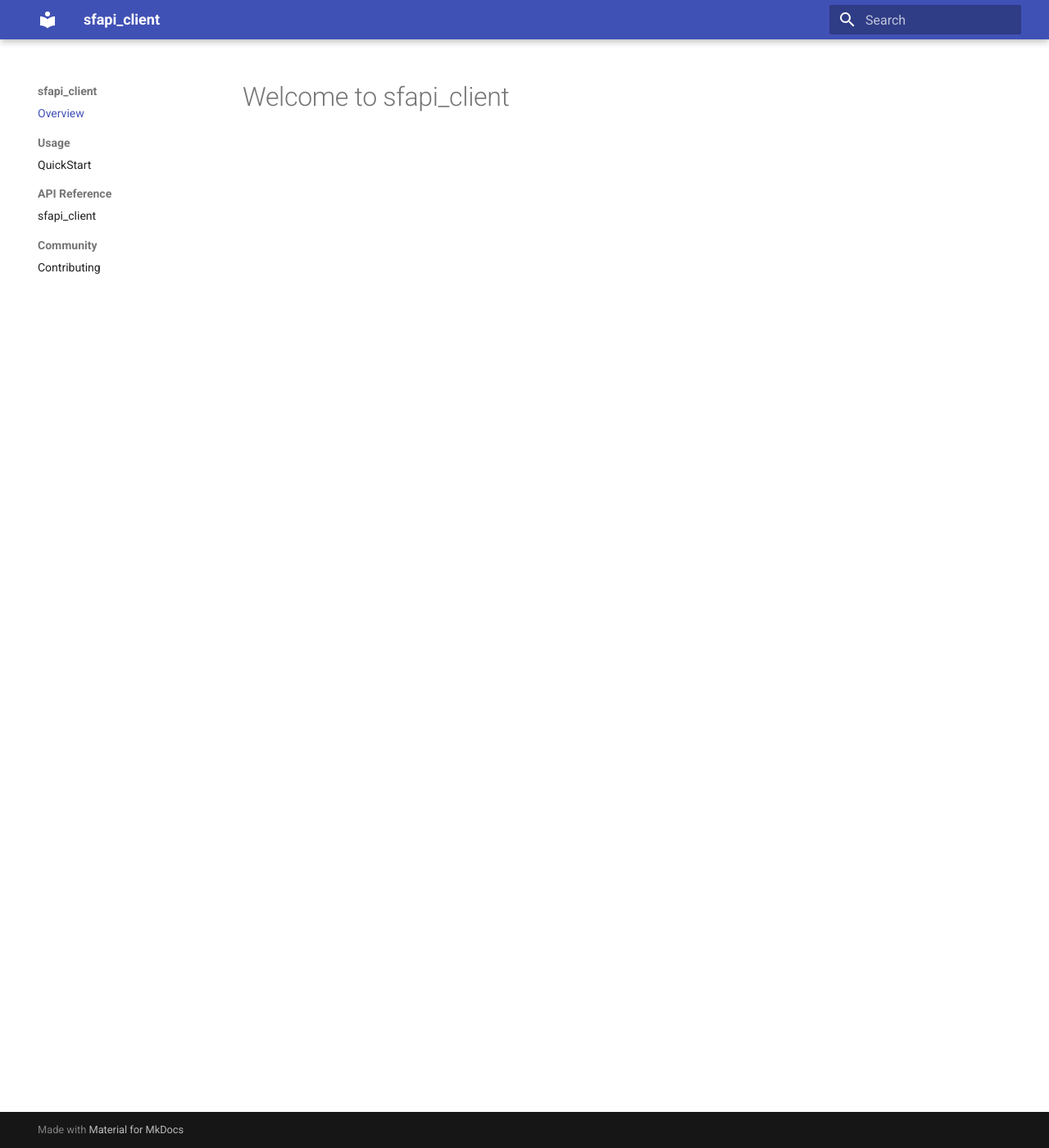
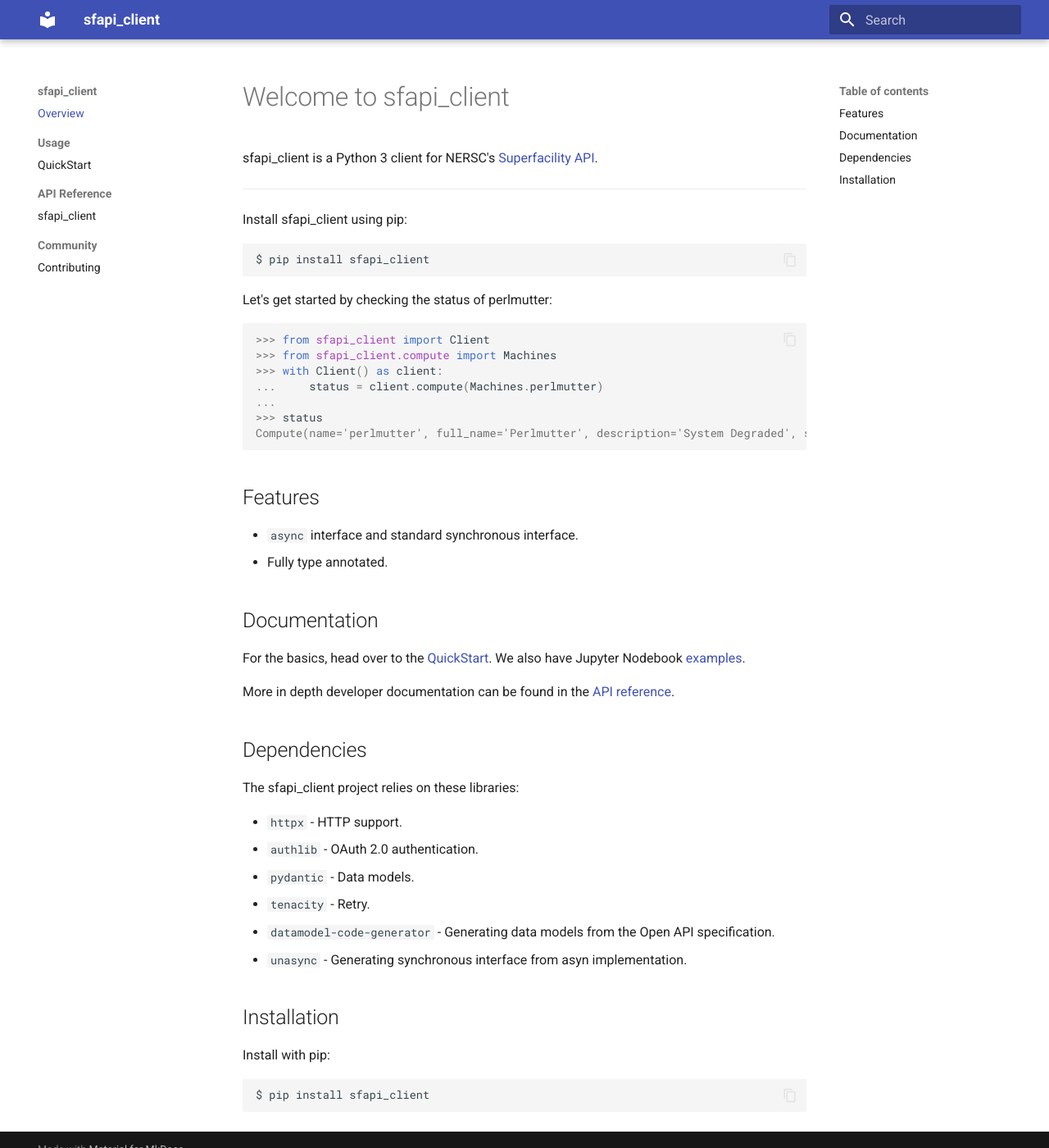
Before and after one commit to NERSC/sfapi_client, an MkDocs documentation site: the page built from docs/index.md, in a window 1280 px wide and 1400 px high. Shown: the whole window at 82% size. Built offline with MkDocs 1.6.1 and Material for MkDocs 9.7.7, drawn with Linux system fonts in a browser that asks for light colours.

Commit message:
Add more to intro page

````diff
--- a/docs/index.md
+++ b/docs/index.md
@@ -1 +1,54 @@
 # Welcome to sfapi_client
+
+sfapi_client is a Python 3 client for NERSC's [Superfacility API](https://docs.nersc.gov/services/sfapi/).
+
+---
+
+Install sfapi_client using pip:
+
+```shell
+$ pip install sfapi_client
+```
+
+Let's get started by checking the status of perlmutter:
+
+```pycon
+>>> from sfapi_client import Client
+>>> from sfapi_client.compute import Machines
+>>> with Client() as client:
+...     status = client.compute(Machines.perlmutter)
+...
+>>> status
+Compute(name='perlmutter', full_name='Perlmutter', description='System Degraded', system_type='compute', notes=['2023-04-26 18:16 -- 2023-04-28 09:30 PDT, System Degraded, Rolling reboots are complete, a final reboot is scheduled for 0930 PDT'], status=<StatusValue.degraded: 'degraded'>, updated_at=datetime.datetime(2023, 4, 26, 18, 16, tzinfo=datetime.timezone(datetime.timedelta(days=-1, seconds=61200))), client=<sfapi_client._sync.client.Client object at 0x102c871c0>)
+```
+
+## Features
+
+* `async` interface and standard synchronous interface.
+* Fully type annotated.
+
+## Documentation
+
+For the basics, head over to the [QuickStart](quickstart). We also have Jupyter Nodebook [examples](examples).
+
+More in depth developer documentation can be found in the [API reference](reference).
+
+## Dependencies
+
+The sfapi_client project relies on these libraries:
+
+* `httpx` - HTTP support.
+* `authlib` - OAuth 2.0 authentication.
+* `pydantic` - Data models.
+* `tenacity` - Retry.
+* `datamodel-code-generator` - Generating data models from the Open API specification.
+* `unasync` - Generating synchronous interface from asyn implementation.
+
+
+## Installation
+
+Install with pip:
+
+```shell
+$ pip install sfapi_client
+```
````
